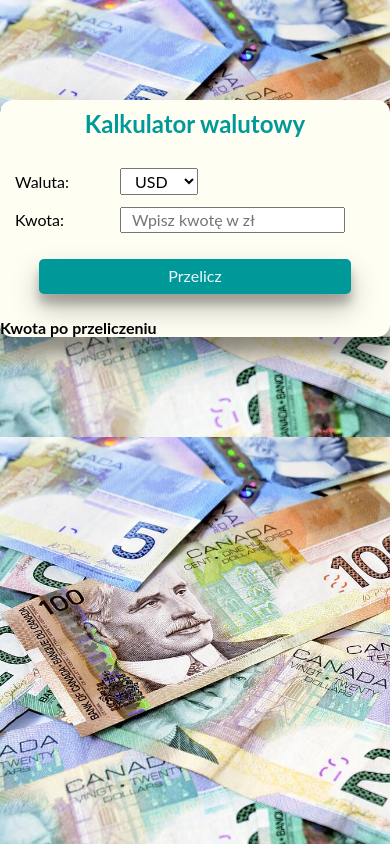
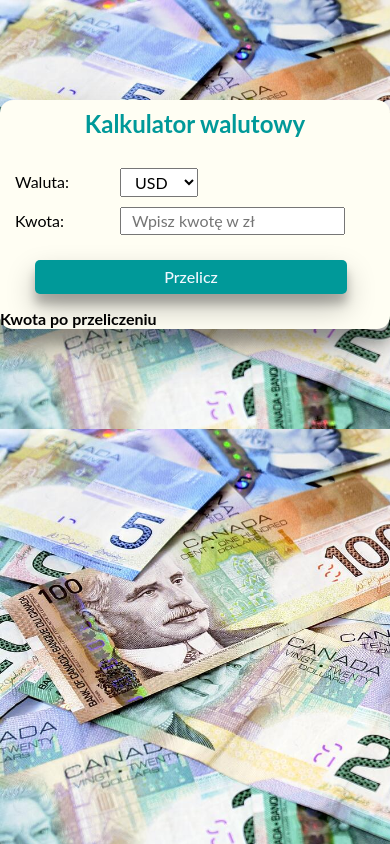
Before and after one commit to ursmal1948/currency-converter-react, a React (Create React App) app: page / in a window 390 px wide. Built offline with nearby package versions, Linux system fonts and the light colour scheme.

Commit message:
changed styles in form__button

```diff
--- a/src/Form/style.css
+++ b/src/Form/style.css
@@ -2,8 +2,9 @@
     display: flex;
     align-items: center;
     justify-content: flex-start;
-    margin:10px;
+    margin: 10px;
 }
+
 
 .form__labelText {
     flex-basis: 90px;
@@ -11,8 +12,7 @@
 }
 
 .form__field {
-    flex-basis: auto;
-    padding: 2px 10px;
+    padding: 3px 10px;
     margin-left: 10px;
 }
 
@@ -23,16 +23,23 @@
 .form__button {
     display: flex;
     justify-content: center;
-    justify-self: center;
     width: 80%;
     padding: 8px 0;
-    margin: 25px 50px;
+    margin: 25px 50px 0 50px;
     background-color: hsl(180, 100%, 30%);
     border: none;
     border-radius: 5px;
     color: aliceblue;
+    font-weight: 500;
     transition: 1s;
     box-shadow: rgba(0, 0, 0, 0.25) 0px 14px 28px, rgba(0, 0, 0, 0.22) 0px 10px 10px;
+}
+
+@media(max-width:767px) {
+    .form__button {
+        width: 80%;
+        margin-left: 35px
+    }
 }
 
 .form__button:hover {
```
